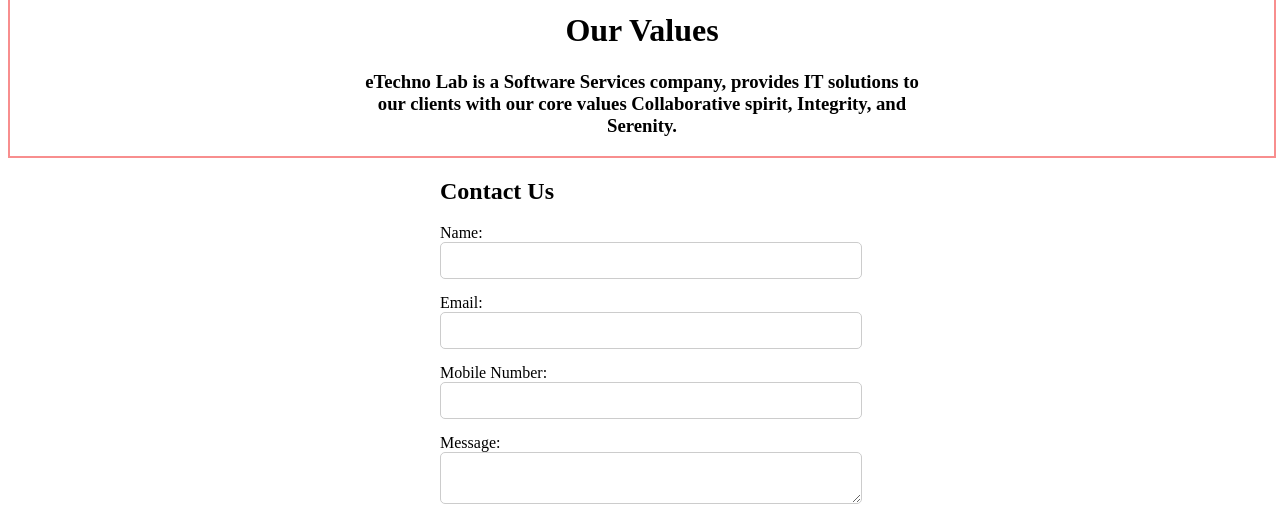
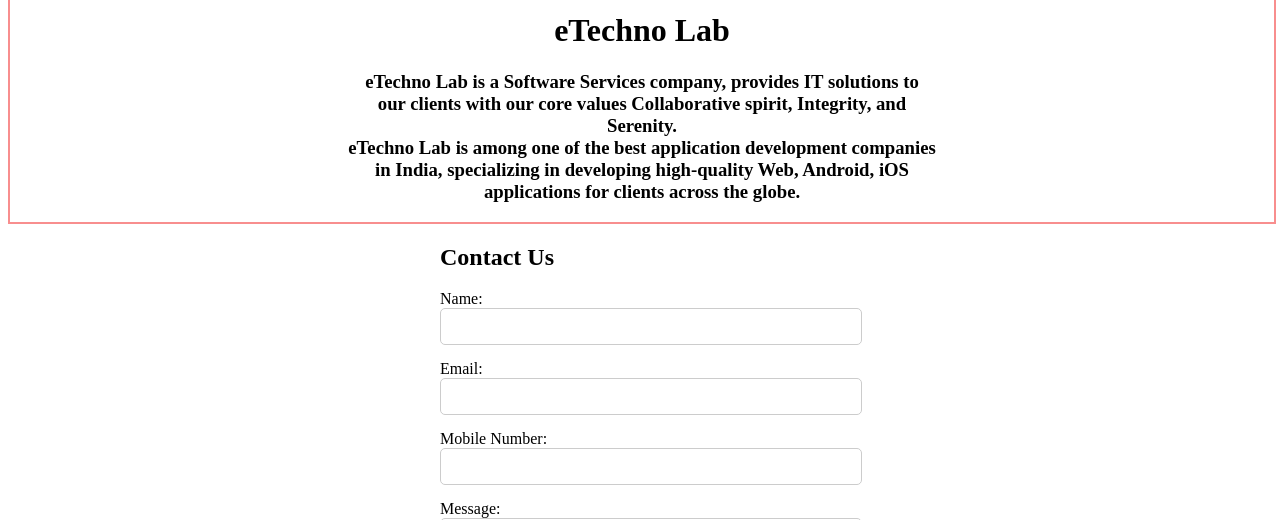
Before and after one commit to KirtiMhjn/eTechno-Lab-Assignment, a React app: page / in a window 1280 px wide. Shown: the part 129-649 px from the top of the page. Built offline with nearby package versions, Linux system fonts and the light colour scheme.

Commit message:
assignment

```diff
--- a/Body.js
+++ b/Body.js
@@ -3,8 +3,8 @@
     return  (
         <div className="Body">
             <div className="content">
-              <h1>Our Values</h1>
-              <h3>eTechno Lab is a Software Services company, provides IT solutions to <br /> our clients with our core values Collaborative spirit, Integrity, and <br /> Serenity.</h3>
+              <h1>eTechno Lab </h1>
+              <h3>eTechno Lab is a Software Services company, provides IT solutions to <br /> our clients with our core values Collaborative spirit, Integrity, and <br /> Serenity.<br />eTechno Lab is among one of the best application development companies <br /> in India, specializing in developing high-quality Web, Android, iOS <br />applications for clients across the globe.</h3>
             </div>
 
         </div>
--- a/index.css
+++ b/index.css
@@ -21,6 +21,7 @@
     border: 2px solid rgb(248, 142, 142);
     width: 100%;
     margin-top: 10px;
+
 }
 .nav-items {
     padding: 0px 20px;
```
